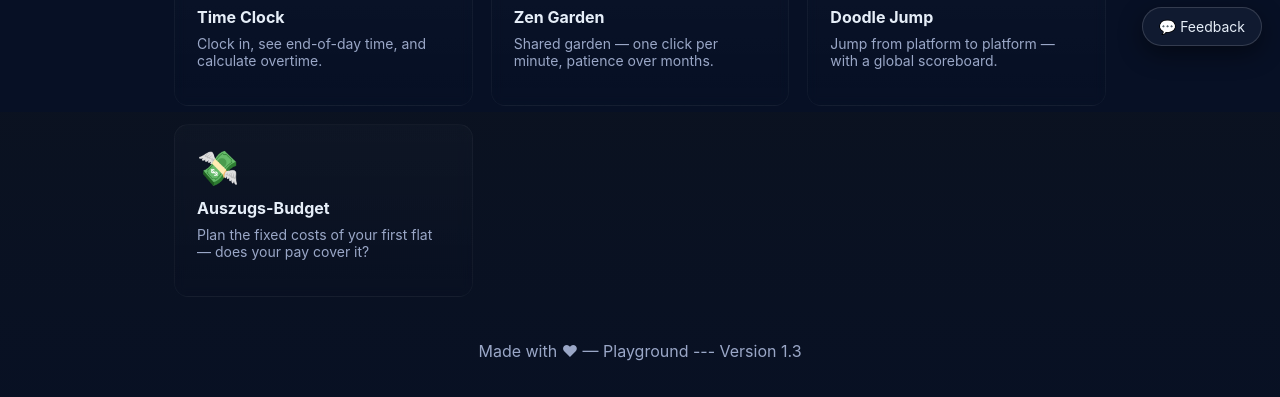
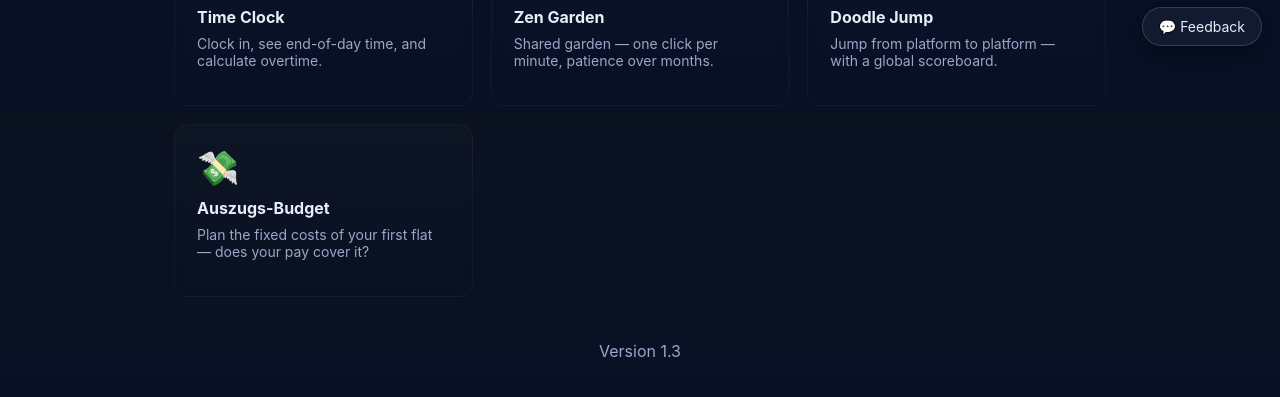
Before and after one commit to DrJonias/AZB, a plain HTML site: page index.html in a window 1280 px wide. Shown: the part 736-1133 px from the top of the page. Drawn offline with Linux system fonts and the light colour scheme.

Commit message:
Homepage footer: version only
Co-Authored-By: Claude Fable 5 <noreply@anthropic.com>

```diff
--- a/index.html
+++ b/index.html
@@ -77,7 +77,7 @@
       </a>
     </section>
 
-    <footer class="foot">Made with ♥ — Playground --- Version 1.3</footer>
+    <footer class="foot">Version 1.3</footer>
   </main>
 
   <button class="fb-fab" id="fbOpen" aria-label="Give feedback">💬 Feedback</button>
```
